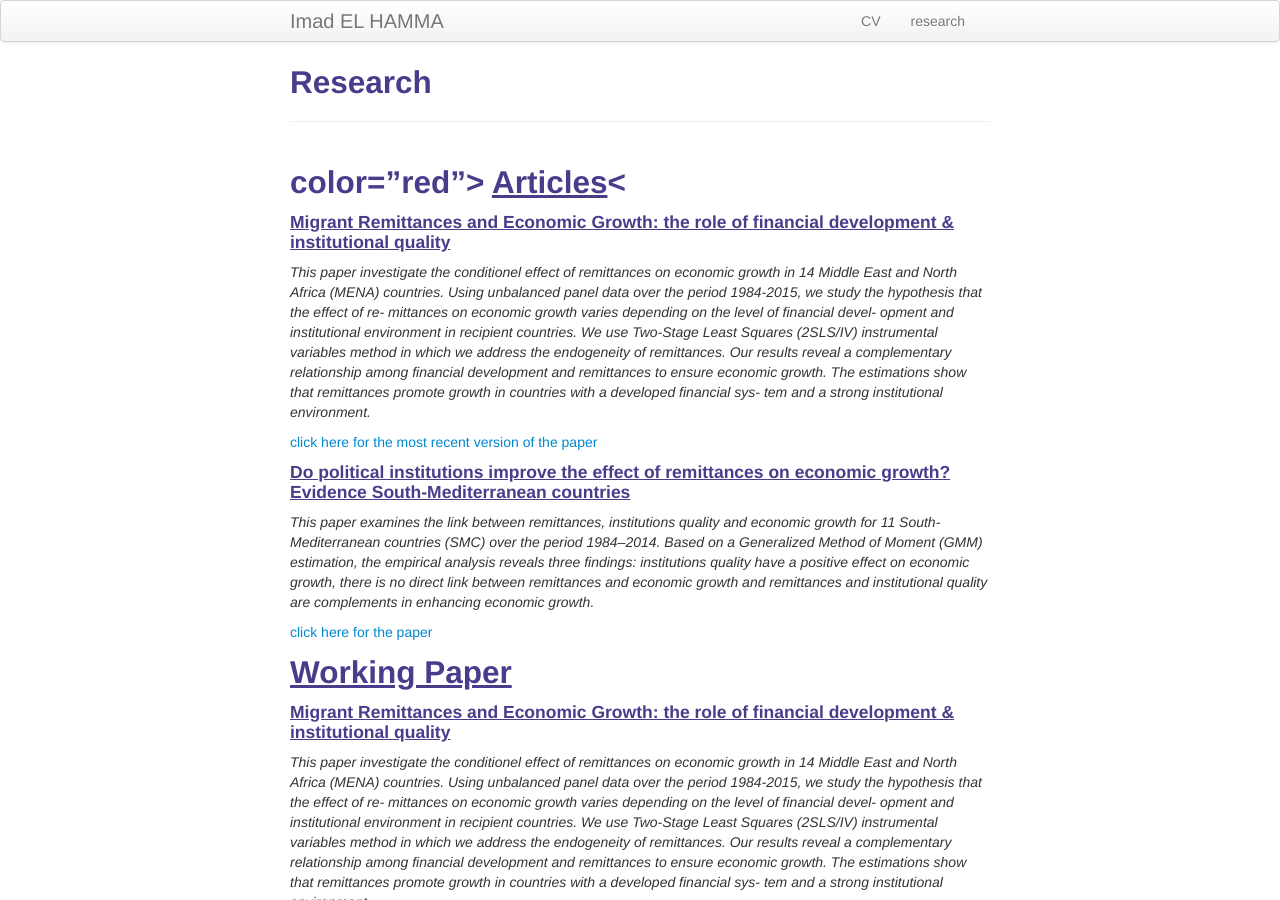
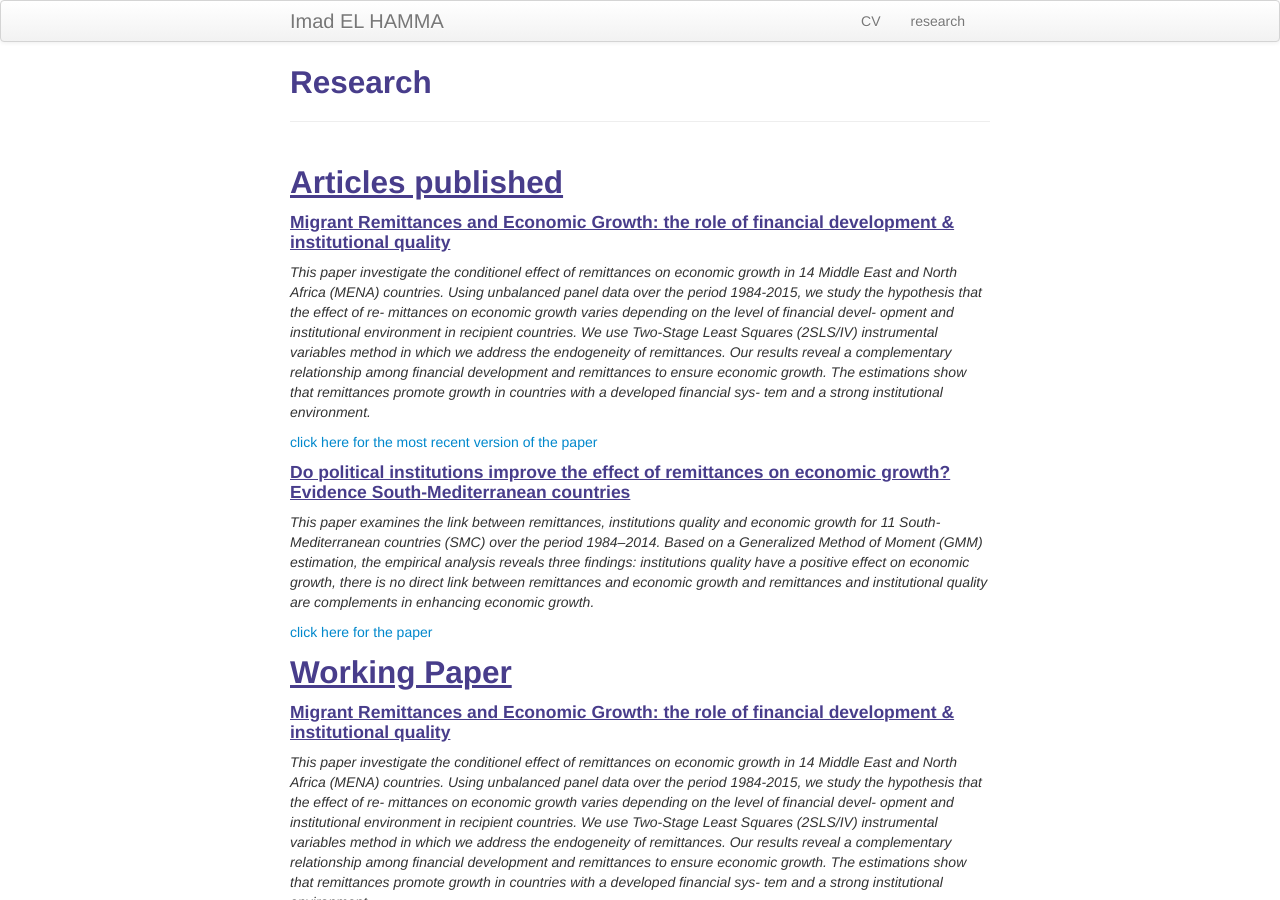
Before and after one commit to elhamma/elhamma.github.io, a Jekyll site: the page built from pages/Research.md, in a window 1280 px wide and 900 px high. Built offline with Jekyll 4.4.1, drawn with Linux system fonts in a browser that asks for light colours.

Commit message:
Update and rename research.md to Research.md

```diff
--- a/pages/research.md
+++ b/pages/Research.md
@@ -5,7 +5,7 @@ description: EL HAMMA Imad's research
 ---
 
 
-## color="red"> <u>Articles</u><
+## <u>Articles published </u>
 #### <u>Migrant Remittances and Economic Growth: the role of financial development & institutional quality</u>
 *This paper investigate the conditionel effect of remittances on economic growth in 14 Middle East and North Africa (MENA) countries. Using unbalanced panel data over the period 1984-2015, we study the hypothesis that the effect of re- mittances on economic growth varies depending on the level of financial devel- opment and institutional environment in recipient countries. We use Two-Stage Least Squares (2SLS/IV) instrumental variables method in which we address the endogeneity of remittances. Our results reveal a complementary relationship among financial development and remittances to ensure economic growth. The estimations show that remittances promote growth in countries with a developed financial sys- tem and a strong institutional environment.*
 
```
